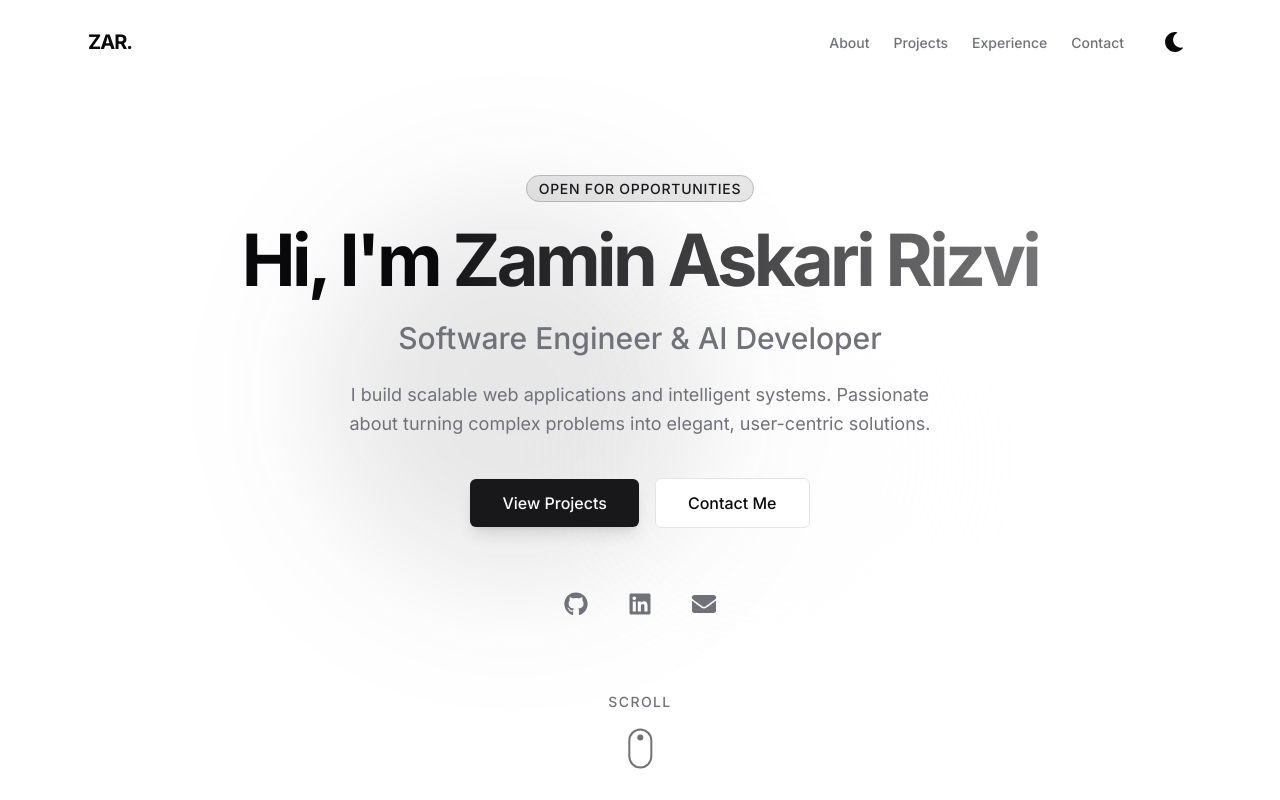
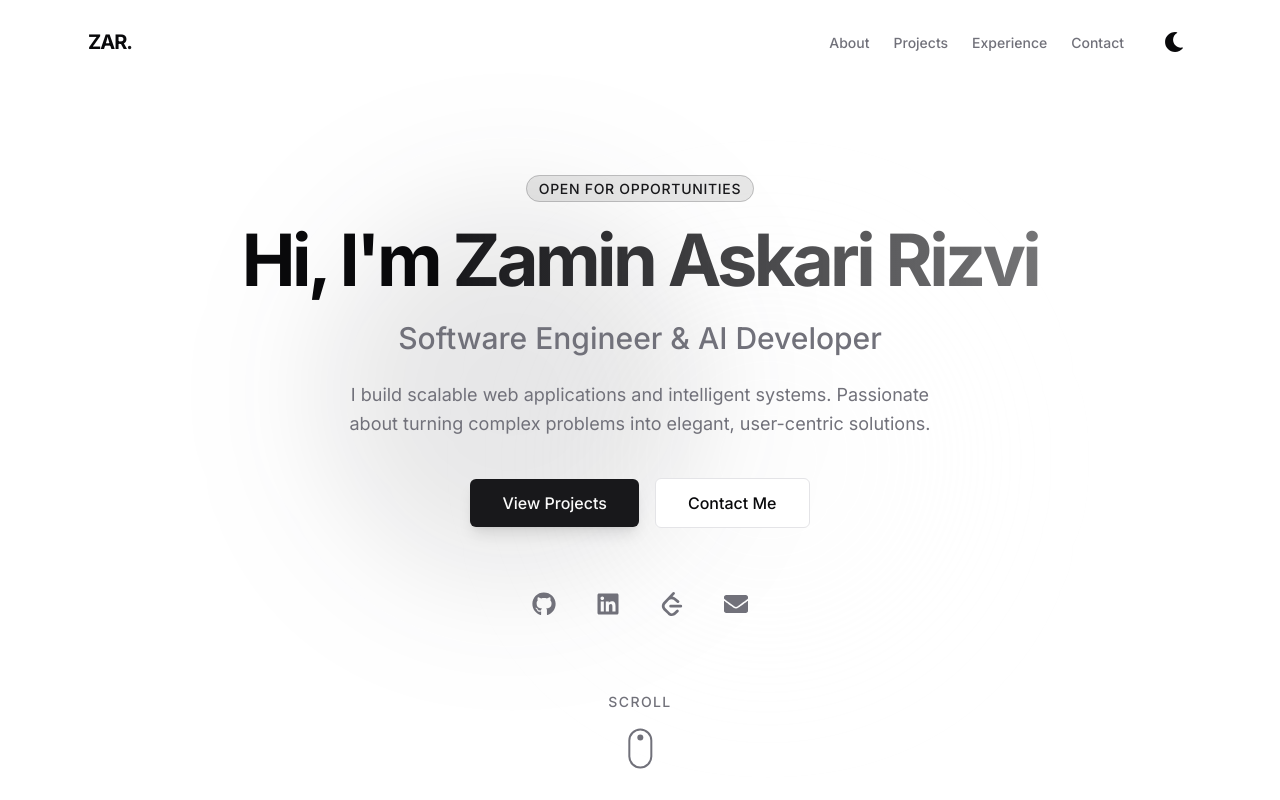
Before and after one commit to zaaammmiiinnn/Zamin_portfolio, a Next.js app: page / in a window 1280 px wide. Shown: the top 800 px of the page. Built offline with nearby package versions, Linux system fonts and the light colour scheme.

Commit message:
feat: add LeetCode links to portfolio components

```diff
--- a/src/components/contact.tsx
+++ b/src/components/contact.tsx
@@ -6,6 +6,7 @@ import { useForm } from "react-hook-form";
 import { zodResolver } from "@hookform/resolvers/zod";
 import * as z from "zod";
 import { FaPaperPlane, FaSpinner } from "react-icons/fa";
+import { SiLeetcode } from "react-icons/si";
 import { toast } from "sonner";
 
 const contactSchema = z.object({
@@ -161,6 +162,18 @@ export default function ContactSection() {
                                         </a>
                                     </div>
                                 </div>
+
+                                <div className="flex items-start gap-4 p-4 rounded-xl bg-secondary/50 border border-border">
+                                    <div className="p-3 bg-background rounded-full shrink-0">
+                                        <SiLeetcode className="w-6 h-6 text-primary" />
+                                    </div>
+                                    <div>
+                                        <h4 className="font-semibold text-foreground">LeetCode</h4>
+                                        <a href="https://leetcode.com/u/zaminaskari" target="_blank" rel="noopener noreferrer" className="text-primary hover:underline mt-1 block">
+                                            leetcode.com/u/zaminaskari
+                                        </a>
+                                    </div>
+                                </div>
                             </div>
                         </motion.div>
 
--- a/src/components/footer.tsx
+++ b/src/components/footer.tsx
@@ -25,6 +25,14 @@ export default function Footer() {
                         LinkedIn
                     </a>
                     <a
+                        href="https://leetcode.com/u/zaminaskari"
+                        target="_blank"
+                        rel="noopener noreferrer"
+                        className="text-sm text-muted-foreground hover:text-foreground transition-colors"
+                    >
+                        LeetCode
+                    </a>
+                    <a
                         href="mailto:contact@zaminaskari.com"
                         className="text-sm text-muted-foreground hover:text-foreground transition-colors"
                     >
--- a/src/components/hero.tsx
+++ b/src/components/hero.tsx
@@ -2,6 +2,7 @@
 
 import { motion } from "framer-motion";
 import { FaGithub, FaLinkedin, FaEnvelope } from "react-icons/fa";
+import { SiLeetcode } from "react-icons/si";
 
 export default function HeroSection() {
     const containerVariants = {
@@ -113,6 +114,15 @@ export default function HeroSection() {
                             <FaLinkedin className="w-6 h-6" />
                         </a>
                         <a
+                            href="https://leetcode.com/u/zaminaskari"
+                            target="_blank"
+                            rel="noopener noreferrer"
+                            className="hover:text-foreground transition-colors p-2"
+                            aria-label="LeetCode Profile"
+                        >
+                            <SiLeetcode className="w-6 h-6" />
+                        </a>
+                        <a
                             href="mailto:contact@zaminaskari.com"
                             className="hover:text-foreground transition-colors p-2"
                             aria-label="Email Me"
```
